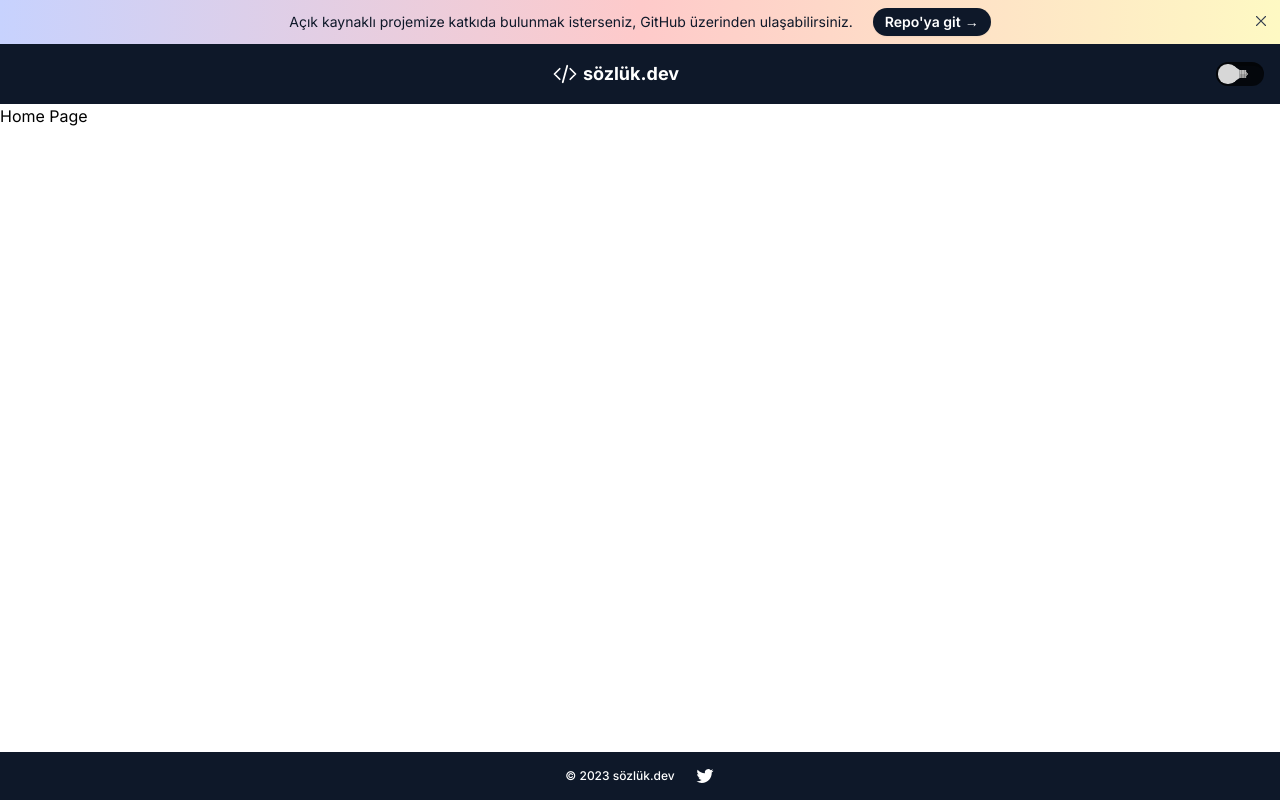
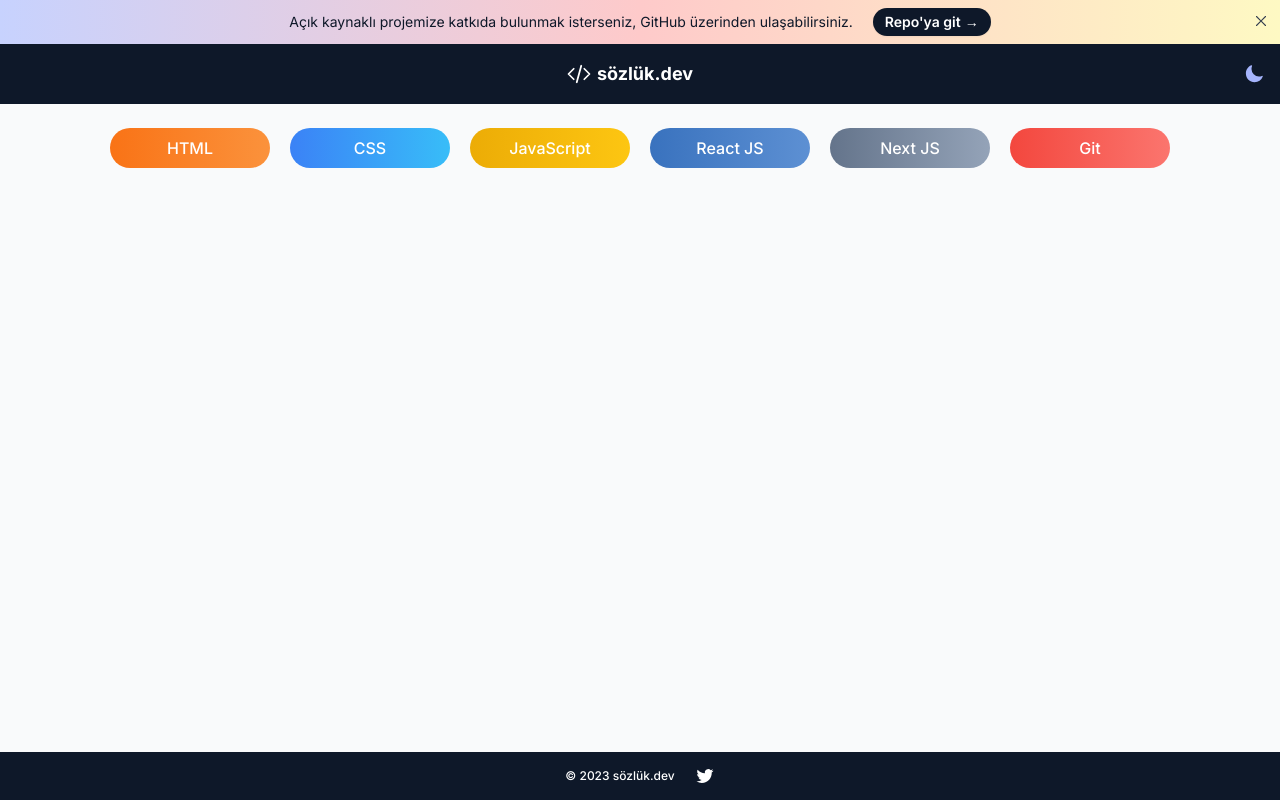
Before and after one commit to cemtatli/sozluk.dev, a Next.js app: page / in a window 1280 px wide. Built offline with nearby package versions, Linux system fonts and the light colour scheme.

Commit message:
kategoriler eklendi

```diff
--- a/app/globals.css
+++ b/app/globals.css
@@ -7,6 +7,6 @@
   body {
     font-family: "Inter", sans-serif;
     font-size: 16px;
-    @apply h-full scroll-smooth bg-white antialiased dark:bg-black dark:text-white;
+    @apply h-full scroll-smooth bg-[#f9fafb] antialiased dark:bg-slate-800 dark:text-white;
   }
 }
--- a/app/page.js
+++ b/app/page.js
@@ -1,11 +1,9 @@
-import Image from "next/image";
-import data from "@/data/data.json";
-import Link from "next/link";
+import Category from "@/components/category";
 
 export default function Home() {
   return (
     <>
-      <h3>Home Page</h3>
+      <Category />
     </>
   );
 }
--- /dev/null
+++ b/components/category/index.jsx
@@ -0,0 +1,52 @@
+import React from "react";
+import Link from "next/link";
+
+
+export default function Category() {
+  return (
+    <div className="flex items-center justify-center gap-2.5 px-4 py-2 md:gap-5 flex-wrap my-4 sm:flex-nowrap flex-col sm:flex-row w-full">
+      <Link
+        href={"/html"}
+        className="flex h-10 w-full items-center justify-center rounded-full bg-gradient-to-l font-medium text-sm lg:text-base  from-orange-400 to-orange-500 px-3 py-1 text-white transition-all duration-75 hover:shadow-md hover:ring-2 hover:ring-orange-600 sm:w-40"
+      >
+        HTML
+
+      </Link>
+      <Link
+        href={"/css"}
+        className="flex lg:text-base  h-10 w-full items-center justify-center rounded-full bg-gradient-to-l font-medium text-sm  from-sky-400 to-blue-500 px-3 py-1 text-white  transition-all duration-75 hover:shadow-md hover:ring-2 hover:ring-blue-600 sm:w-40"
+      >
+        CSS
+
+      </Link>
+      <Link
+        href={"/javascript"}
+        className="h-10 lg:text-base w-full flex items-center justify-center rounded-full bg-gradient-to-l font-medium text-sm  from-bright-sun-400 to-bright-sun-500 px-3 py-1 text-white  transition-all duration-75 hover:shadow-md hover:ring-2 hover:ring-bright-sun-600 sm:w-40"
+      >
+        JavaScript
+
+      </Link>
+      <Link
+        href={"/react"}
+        className="flex lg:text-base h-10 w-full items-center justify-center rounded-full bg-gradient-to-l font-medium text-sm  from-ebony-400 to-ebony-500 px-3 py-1 text-white  transition-all duration-75 hover:shadow-md hover:ring-2 hover:ring-ebony-600 sm:w-40"
+      >
+        React JS
+
+      </Link>
+      <Link
+        href={"/nextjs"}
+        className="flex lg:text-base h-10 w-full items-center justify-center rounded-full bg-gradient-to-l font-medium text-sm  from-slate-400 to-slate-500 px-3 py-1 text-white  transition-all duration-75 hover:shadow-md hover:ring-2 hover:ring-slate-600 sm:w-40"
+      >
+        Next JS
+
+      </Link>
+      <Link
+        href={"/git"}
+        className="flex lg:text-base h-10 w-full items-center justify-center rounded-full bg-gradient-to-l font-medium text-sm  from-flamingo-400 to-flamingo-500 px-3 py-1 text-white  transition-all duration-75 hover:shadow-md hover:ring-2 hover:ring-flamingo-600 sm:w-40"
+      >
+        Git
+      </Link>
+
+    </div>
+  );
+}
--- a/components/darkmode/index.jsx
+++ b/components/darkmode/index.jsx
@@ -1,5 +1,3 @@
-"use client";
-
 import { useTheme } from "next-themes";
 import { SunIcon, MoonIcon } from "@heroicons/react/24/solid";
 
@@ -8,7 +6,7 @@ import styles from "./styles.module.css";
 export default function DarkMode() {
   const { theme, setTheme } = useTheme();
   return (
-    <input
+    /*  <input
       aria-label="Theme Switcher"
       checked={theme === "light"}
       type="checkbox"
@@ -16,6 +14,18 @@ export default function DarkMode() {
       onClick={() => {
         setTheme(theme === "dark" ? "light" : "dark");
       }}
-    />
+    /> */
+
+    <button
+      onClick={() => {
+        setTheme(theme === "dark" ? "light" : "dark");
+      }}
+    >
+      {theme === "dark" ? (
+        <SunIcon className="h-5 w-5 text-amber-400" />
+      ) : (
+        <MoonIcon className="h-5 w-5  text-indigo-300" />
+      )}
+    </button>
   );
 }
--- a/components/header/index.jsx
+++ b/components/header/index.jsx
@@ -28,7 +28,7 @@ export default function Header() {
           </svg>
           <Link href={"/"}>sözlük.dev</Link>
         </nav>
-        <DarkMode className="" />
+        <DarkMode />
       </header>
     </>
   );
--- a/package.json
+++ b/package.json
@@ -18,6 +18,9 @@
   },
   "devDependencies": {
     "autoprefixer": "^10.4.13",
+    "eslint": "^8.35.0",
+    "eslint-config-prettier": "^8.7.0",
+    "eslint-plugin-react": "^7.32.2",
     "postcss": "^8.4.21",
     "tailwindcss": "^3.2.7"
   }
--- a/tailwind.config.js
+++ b/tailwind.config.js
@@ -39,6 +39,31 @@ module.exports = {
           800: "#0864c5",
           900: "#0d569b",
         },
+        flamingo: {
+          50: "#fef3f2",
+          100: "#ffe2e1",
+          200: "#ffccc9",
+          300: "#fea8a3",
+          400: "#fb756e",
+          500: "#f3473e",
+          600: "#e02b22",
+          700: "#bd2018",
+          800: "#9c1f18",
+          900: "#81201b",
+        },
+        "bright-sun": {
+          50: "#fefbe8",
+          100: "#fff8c2",
+          200: "#ffed89",
+          300: "#ffdc49",
+          400: "#fdc612",
+          500: "#ecac06",
+          600: "#cc8402",
+          700: "#a35d05",
+          800: "#86490d",
+          900: "#723c11",
+        },
+
       },
       screens: {
         xs: "425px",
```
Also changed, not shown: 2 other files (tests, documents, lock files or other folders).
